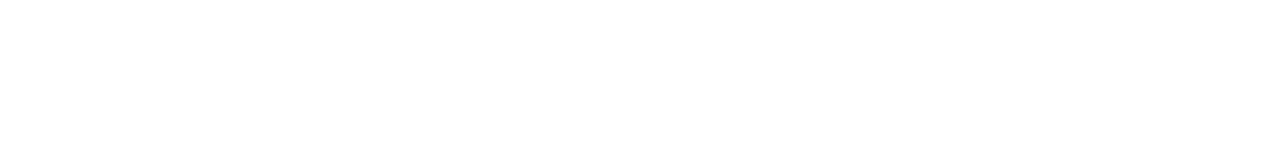
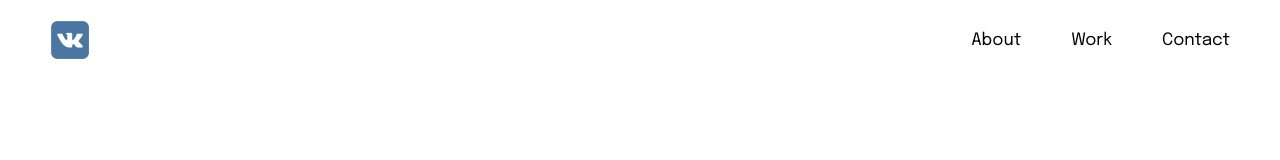
Before and after one commit to vinaykumarng/portfolio, a plain HTML site: page about.html in a window 1280 px wide. Drawn offline with Linux system fonts and the light colour scheme.

Commit message:
about - update

```diff
--- a/about.html
+++ b/about.html
@@ -1,9 +1,6 @@
 <!DOCTYPE html>
 <html lang="en">
 <head>
-    <meta charset="UTF-8">
-    <meta name="viewport" content="width=device-width, initial-scale=1.0">
-    <title>Document</title>
     <meta charset="UTF-8">
     <meta name="viewport" content="width=device-width, initial-scale=1.0">
     <title>Vinay Kumar N G</title>
@@ -14,6 +11,31 @@
     <link rel="stylesheet" href="https://cdnjs.cloudflare.com/ajax/libs/font-awesome/6.5.1/css/all.min.css" integrity="sha512-DTOQO9RWCH3ppGqcWaEA1BIZOC6xxalwEsw9c2QQeAIftl+Vegovlnee1c9QX4TctnWMn13TZye+giMm8e2LwA==" crossorigin="anonymous" referrerpolicy="no-referrer" />
 </head>
 <body>
+    <header>
+        <div class="nav-bar">
+            <div class="nav-logo">
+            </div>
+            <div class="nav-left">
+                <div class="nav-about">
+                    <a href="#">About</a>
+                </div>
+                <div class="nav-work">
+                    <a href="#">Work</a>
+                </div>
+                <div class="nav-contact">
+                    <a href="#">Contact</a>
+                </div>
+            </div>
+        </div>
+    </header>
 
+    <div class="body-main">
+        <div class="body-content">
+            <div class="body-txt">
+            </div>
+            <div class="body-img">
+            </div>
+        </div>
+    </div>
 </body>
 </html>
--- a/style-about.css
+++ b/style-about.css
@@ -0,0 +1,57 @@
+*{
+    padding : 0;
+    margin: 0;
+    font-family: "Epilogue", sans-serif;
+}
+
+/* nav-bar */
+
+.nav-bar{
+    height: 80px;
+    width :100%;
+    display: flex;
+    /* justify-content: space-evenly; */
+    align-items: center;
+
+}
+
+.nav-logo{
+    background-image: url(vk_logo.png);
+    height: 40px;
+    width :40px;
+    background-size: cover;
+    position : absolute;
+    left : 50px;
+}
+
+.nav-left{
+    display : flex;
+    position: absolute;
+    right : 0
+}
+
+.nav-left a{
+    text-decoration: none;
+    color : black;
+    margin-right : 50px;
+    font-size: 17px;
+
+}
+
+/* body   */
+
+.body-main{
+    height: 600px;
+    width : 100%;
+    display : flex;
+    justify-content: center;
+    align-items: center;
+}
+
+.body-content{
+    width: 100%;
+    height: 420px;
+    padding : 100px ;
+    display : flex;
+    justify-content: space-evenly;
+}
```
Also changed, not shown: index.html (+1 -1 lines).
